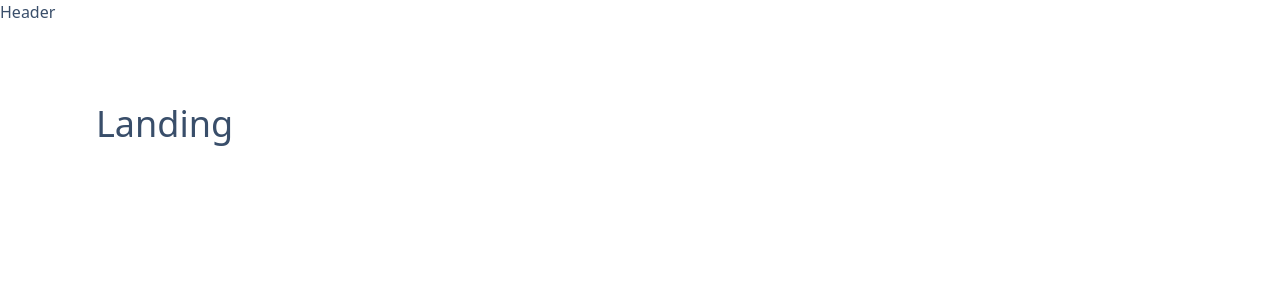
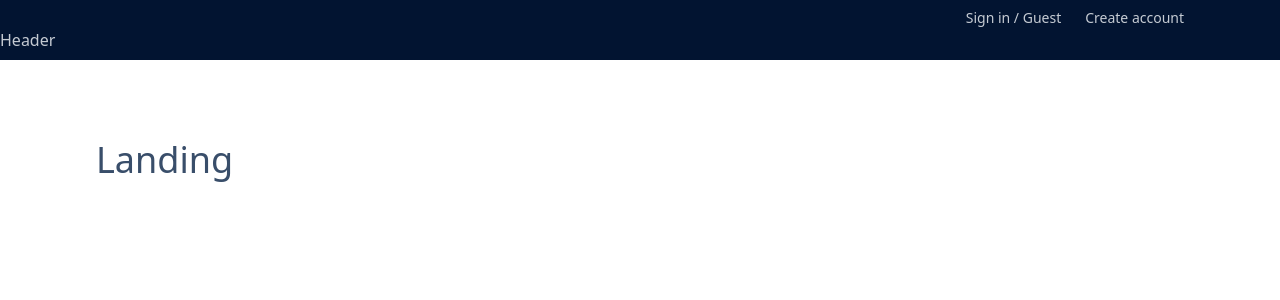
Before and after one commit to omidsdgi/comfy-store, a React (Vite) app: page / in a window 1280 px wide. Shown: the top 300 px of the page. Built offline with nearby package versions, Linux system fonts and the light colour scheme.

Commit message:
feat (header): implement header

```diff
--- a/src/components/Header.jsx
+++ b/src/components/Header.jsx
@@ -1,6 +1,19 @@
+import {Link} from "react-router-dom";
+
 const Header = () => {
     return (
-        <header>
+        <header className="bg-neutral py-2 text-neutral-content">
+            <div className="align-element flex justify-center sm:justify-end">
+                <div className='flex gap-x-6 justify-center items-center'>
+                    <Link to='/login' className='link link-hover text-xs sm:text-sm'>
+                        Sign in / Guest
+                    </Link>
+                    <Link to='/register' className='link link-hover text-xs sm:text-sm'>
+                        Create account
+                    </Link>
+                </div>
+
+            </div>
             Header
         </header>
     );
```
